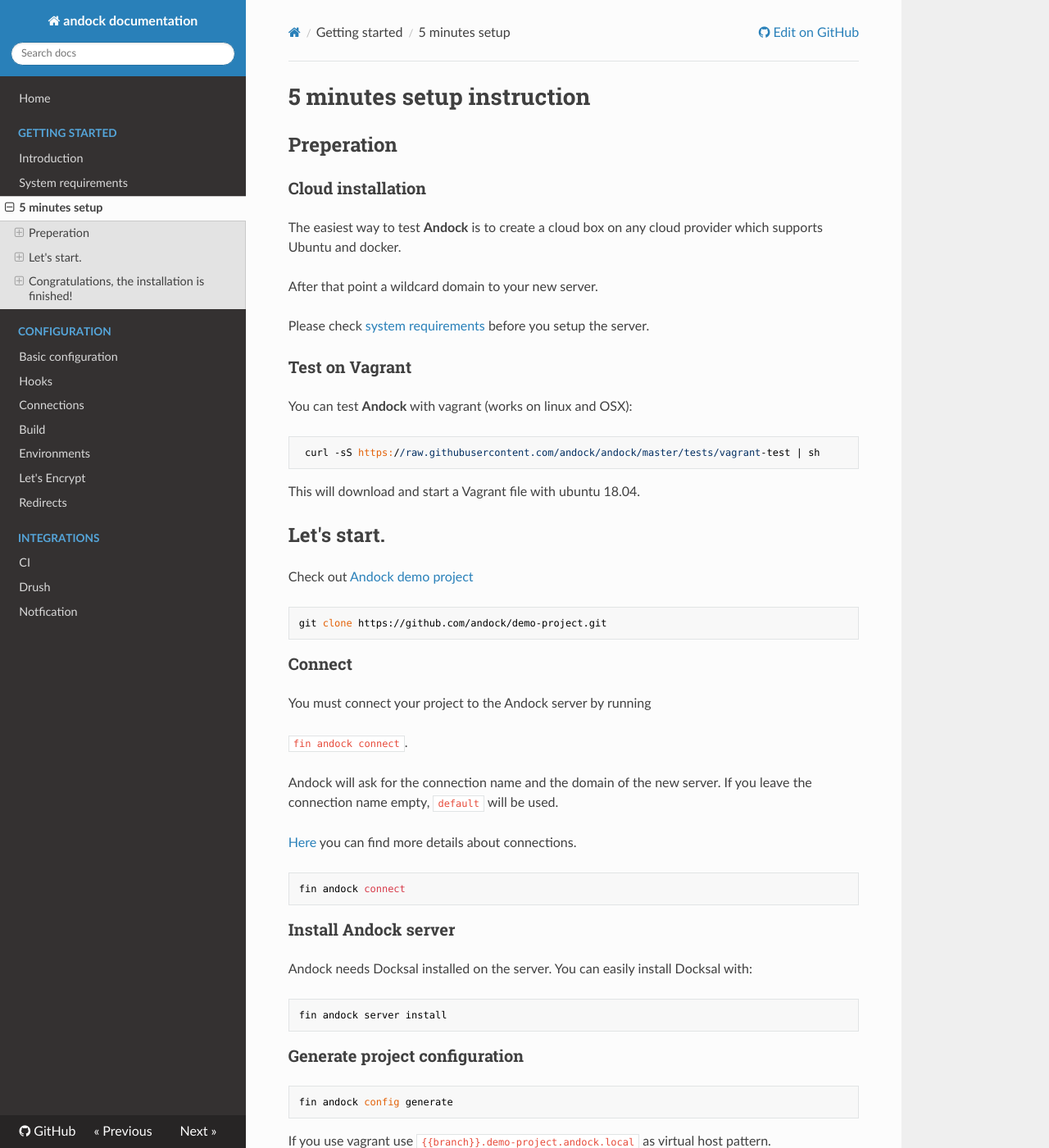
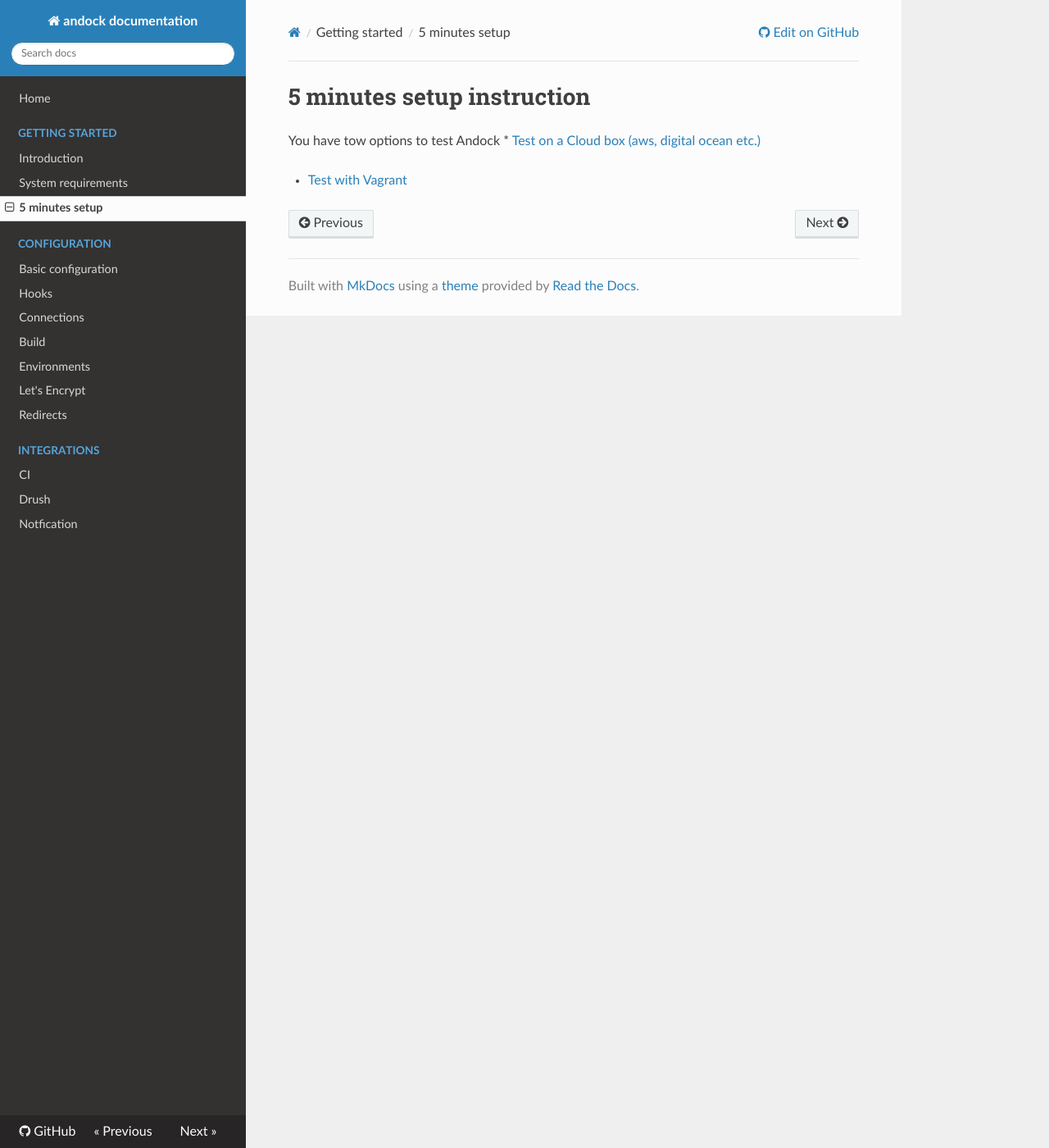
Before and after one commit to andock/andock, an MkDocs documentation site: the page built from docs/getting-started/docksal.md, in a window 1280 px wide and 1400 px high. Shown: the whole window at 82% size. Built offline with MkDocs 1.6.1, drawn with Linux system fonts in a browser that asks for light colours; nearby versions of some CDN libraries; old or Windows-style settings are respelled for this version of MkDocs; some of the changed text lies outside the part shown.

Commit message:
Update getting started guide.

````diff
--- a/docs/getting-started/docksal.md
+++ b/docs/getting-started/docksal.md
@@ -1,71 +1,6 @@
 # 5 minutes setup instruction
 
-## Preperation
-### Cloud installation
-The easiest way to test <b>Andock</b> is to create a cloud box on any cloud provider which supports Ubuntu and docker.
+You have tow options to test Andock
+* [Test on a Cloud box (aws, digital ocean etc.)](cloud.md)
 
-After that point a wildcard domain to your new server.
-
-Please check [system requirements](system-requirements.md) before you setup the server.
-
-### Test on Vagrant
-You can test <b>Andock</b> with vagrant (works on linux and OSX):
-
-```
- curl -sS https://raw.githubusercontent.com/andock/andock/master/tests/vagrant-test | sh
-```
-This will download and start a Vagrant file with ubuntu 18.04.
-
-## Let's start.
-Check out [Andock demo project](https://github.com/andock/demo-project)
-```
-git clone https://github.com/andock/demo-project.git
-```
-
-### Connect
-You must connect your project to the Andock server by running
-
-`fin andock connect`.
-
-Andock will ask for the connection name and the domain of the new server.
-If you leave the connection name empty, `default` will be used.
-
-[Here](../configuration/connections.md) you can find more details about connections.
-
-```
-fin andock connect
-```
-### Install Andock server
-Andock needs Docksal installed on the server. You can easily install Docksal with:
-```
-fin andock server install
-```
-### Generate project configuration
-```
-fin andock config generate
-```
-If you use vagrant use `{{branch}}.demo-project.andock.local` as virtual host pattern.
-
-This will create some required config files and templates for init, build, test and update hooks.
-
-### Build and deploy
-```
-fin andock build deploy
-```
-
-## Congratulations, the installation is finished!
-
-!!! tip "Install and enable Andock addon"
-    The Andock addon is already installed in the demo project. Run `fin addon install andock` to install the addon and enable it with `fin andock enable`
-
-
-
-
-
-
-### Read more:
-* [Andock configuration overview](../configuration/andock.md)
-* [Hooks overview](../configuration/hooks.md)
-* [The build process](../configuration/build.md)
-* [The deploy process](../configuration/environment.md)
-* [CI server automation](../integrations/ci.md)
+* [Test with Vagrant](vagrant.md)
````
Also changed, not shown: docs/getting-started/cloud.md (added, +71 -0 lines), docs/getting-started/vagrant.md (added, +82 -0 lines), 1 other file.
